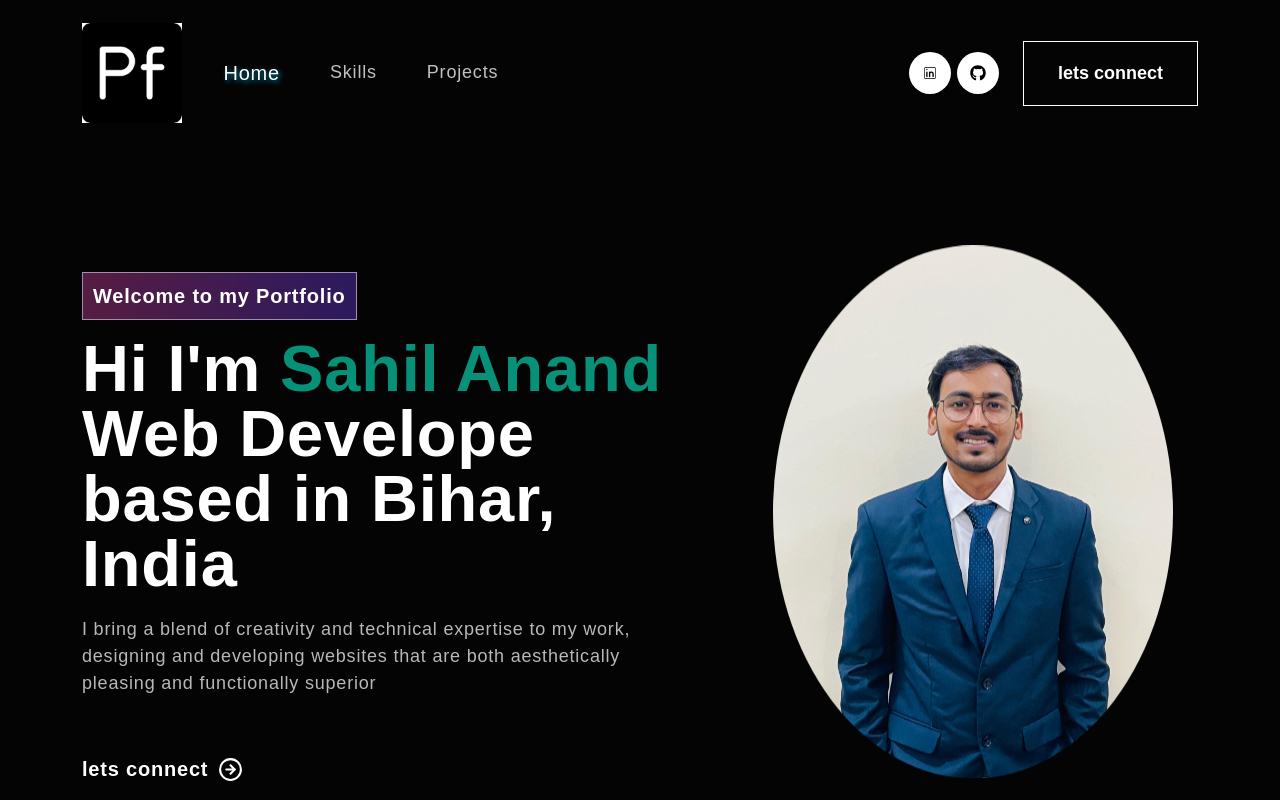
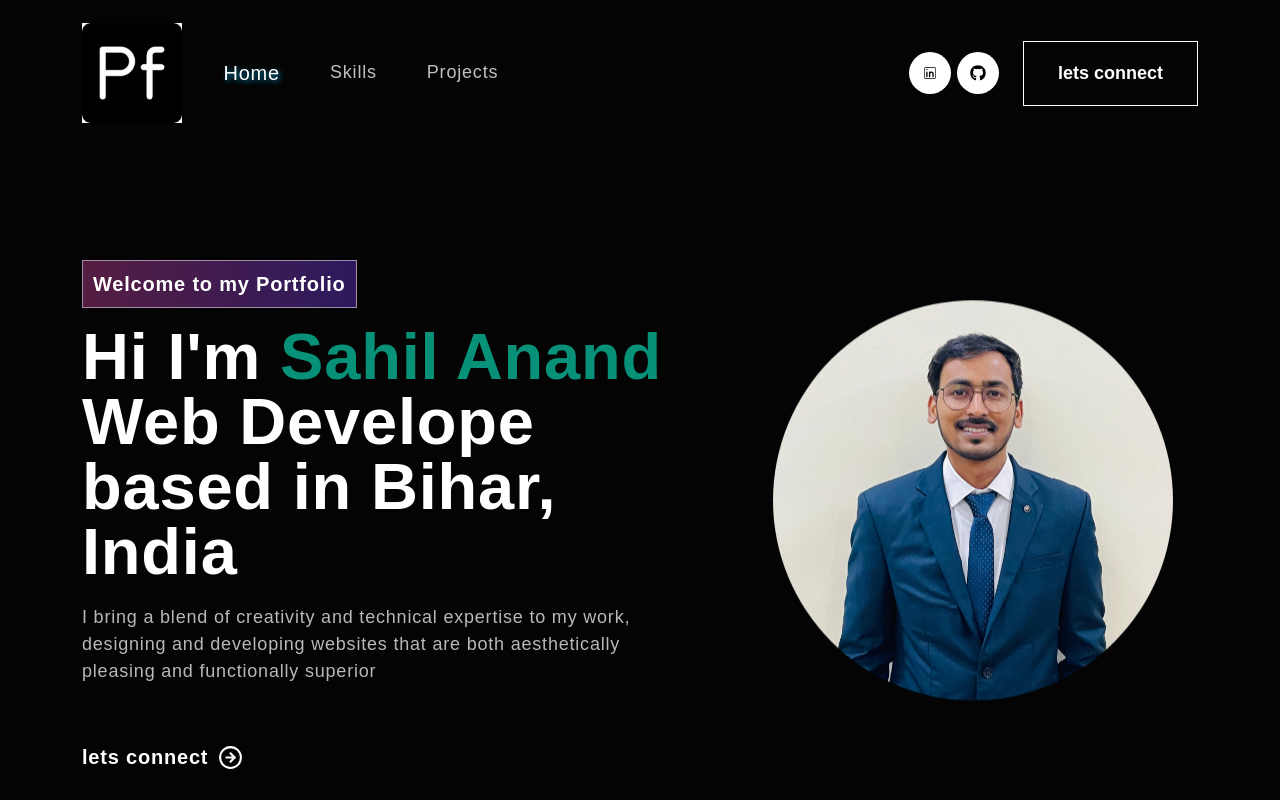
Before and after one commit to sahilanand2412/my_portfolio, a React (Create React App) app: page / in a window 1280 px wide. Shown: the top 800 px of the page. Built offline with nearby package versions, Linux system fonts and the light colour scheme.

Commit message:
profile picture radius updated

```diff
--- a/src/App.css
+++ b/src/App.css
@@ -45,6 +45,8 @@ img {
 .profileimage{
   border-radius: 50%;
   width: 25rem;
+  height: 25rem; /* Set height equal to width */
+  object-fit: cover;
 }
 @media (max-width:720px) {
 	 .profileimage {
```
